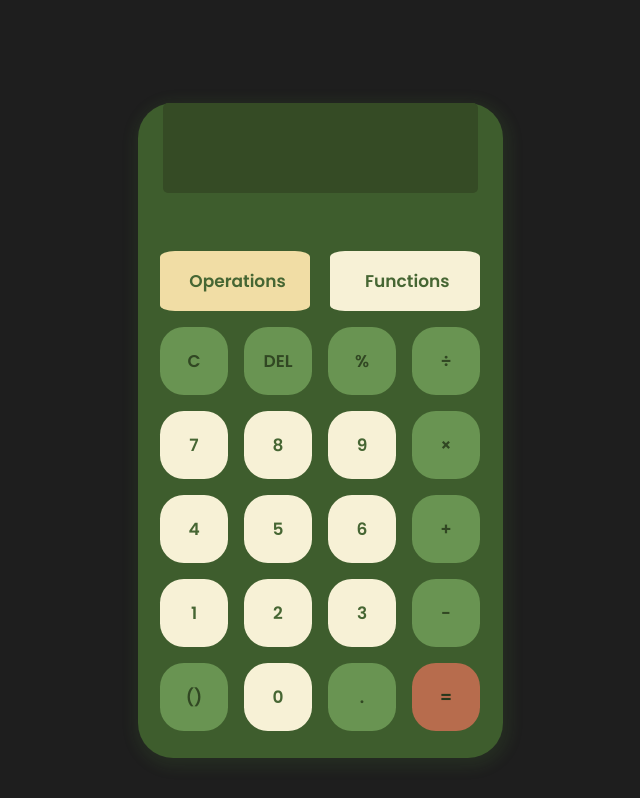
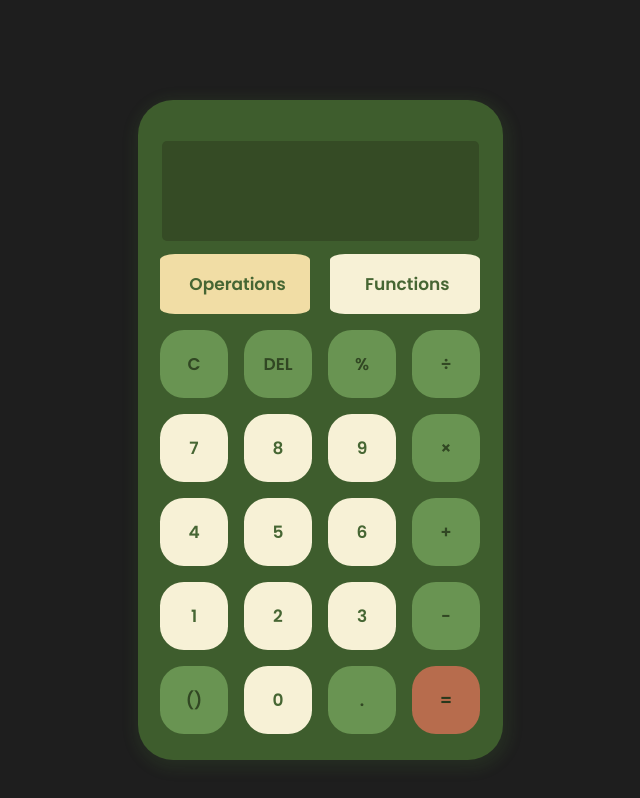
Before and after one commit to fojogrimmo/js-calculator-application, a plain HTML site: page index.html in a window 1280 px wide. Shown: the whole page, without its empty margins (320-960 px from the left). Drawn offline with Linux system fonts and the light colour scheme.

Commit message:
Add styling

```diff
--- a/css/style.css
+++ b/css/style.css
@@ -20,7 +20,7 @@ body {
 
 .calculator {
   width: 365px;
-  height: 655px;
+  height: 660px;
   background-color: #3e5d2d;
   margin-top: 70px;
   top: 20px;
@@ -30,25 +30,18 @@ body {
 }
 
 .result {
-  height: 120px;
-  padding-bottom: 20px;
+  height: 100px;
+  padding-bottom: 5px;
 }
-.history {
-  text-align: right;
-  height: 20px;
-  margin: 0 25px;
-  padding-top: 20px;
-  font-size: 15px;
-  color: rgb(158, 146, 131);
-}
+
 .output {
   text-align: right;
-  height: 65px;
-  margin: 0px 25px;
+  height: 90px;
+  margin: 41px 24px;
   font-size: 30px;
   color: antiquewhite;
   background-color: #354b25;
-  padding: 25px 20px 0px 0px;
+  padding: 10px 15px 0px 10px;
   border-radius: 5px;
   word-wrap: break-word;
   word-break: break-all;
```
